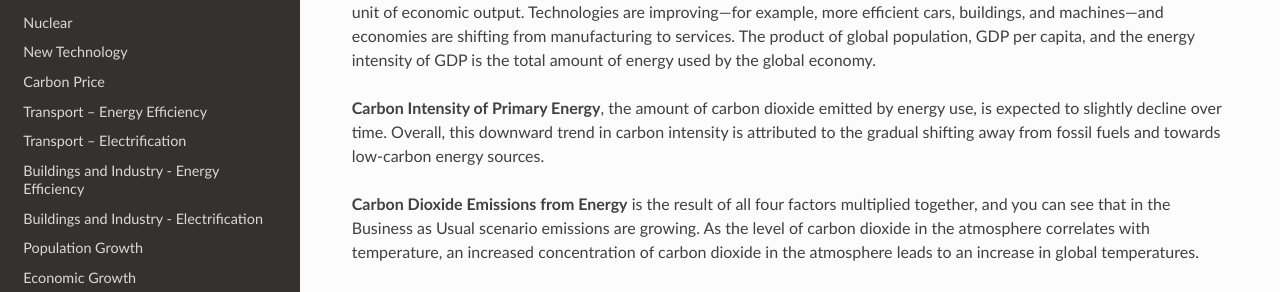
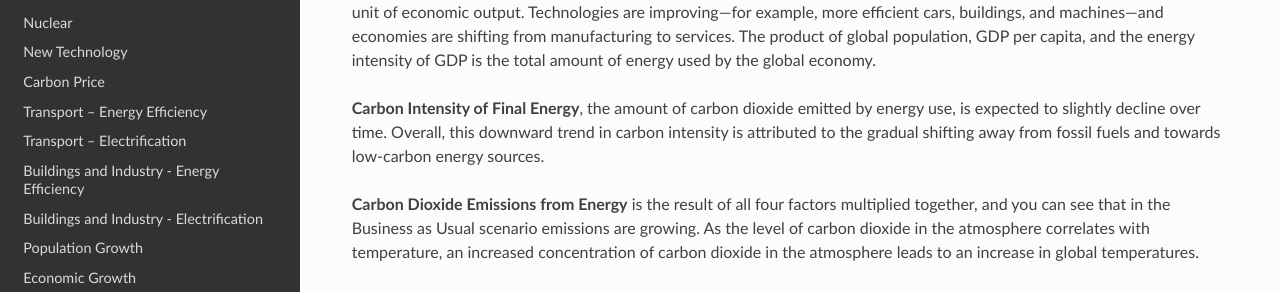
Before and after one commit to climateinteractive/enroads-guide, a Sphinx documentation site: the page built from docs/guide/kaya.rst, in a window 1280 px wide and 1069 px high. Shown: the part 543-835 px from the top of the window. Built offline with Sphinx 7.4.7 and the Read the Docs theme 2.0.0, drawn with Linux system fonts in a browser that asks for light colours.

Commit message:
Update references to Kaya graphs to account for change from C Intensity of Primary Energy to Final Energy (#17)

```diff
--- a/docs/guide/kaya.rst
+++ b/docs/guide/kaya.rst
@@ -15,7 +15,7 @@ Here is one way to understand its trends over time:
 
 **Energy Intensity of GDP** is decreasing over time, due to the world economy becoming more efficient, or using less energy per unit of economic output. Technologies are improving—for example, more efficient cars, buildings, and machines—and economies are shifting from manufacturing to services. The product of global population, GDP per capita, and the energy intensity of GDP is the total amount of energy used by the global economy.
 
-**Carbon Intensity of Primary Energy**, the amount of carbon dioxide emitted by energy use, is expected to slightly decline over time. Overall, this downward trend in carbon intensity is attributed to the gradual shifting away from fossil fuels and towards low-carbon energy sources.
+**Carbon Intensity of Final Energy**, the amount of carbon dioxide emitted by energy use, is expected to slightly decline over time. Overall, this downward trend in carbon intensity is attributed to the gradual shifting away from fossil fuels and towards low-carbon energy sources.
 
 **Carbon Dioxide Emissions from Energy** is the result of all four factors multiplied together, and you can see that in the Business as Usual scenario emissions are growing. As the level of carbon dioxide in the atmosphere correlates with temperature, an increased concentration of carbon dioxide in the atmosphere leads to an increase in global temperatures.
 
--- a/enroads-guide-7_orig.rst
+++ b/enroads-guide-7_orig.rst
@@ -150,7 +150,7 @@ Perhaps the biggest challenge to limiting future warming in this simulation is t
 
 -  “We’ve done a lot in energy efficiency and clean energy – why haven’t we solved the climate crisis?”
 
-**To illustrate this point:** See the ‘Kaya Graphs’ View. Even though Energy Intensity of GDP improves a lot (the blue line falls faster) and the C intensity of Primary Energy decreases as well, CO2 Emissions from Energy continues to grow until 2060 and then, only then, falls. The reasons are on the left side of the view – steadily growing Global Population and GDP per Capita.
+**To illustrate this point:** See the ‘Kaya Graphs’ View. Even though Energy Intensity of GDP improves a lot (the blue line falls faster) and the C Intensity of Final Energy decreases as well, CO2 Emissions from Energy continues to grow until 2060 and then, only then, falls. The reasons are on the left side of the view – steadily growing Global Population and GDP per Capita.
 
 |image28|
 
```
